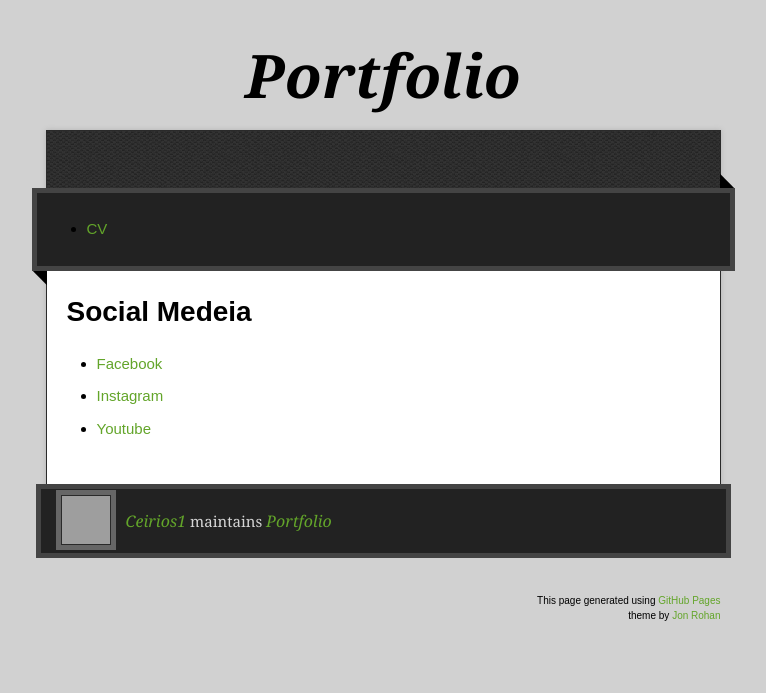
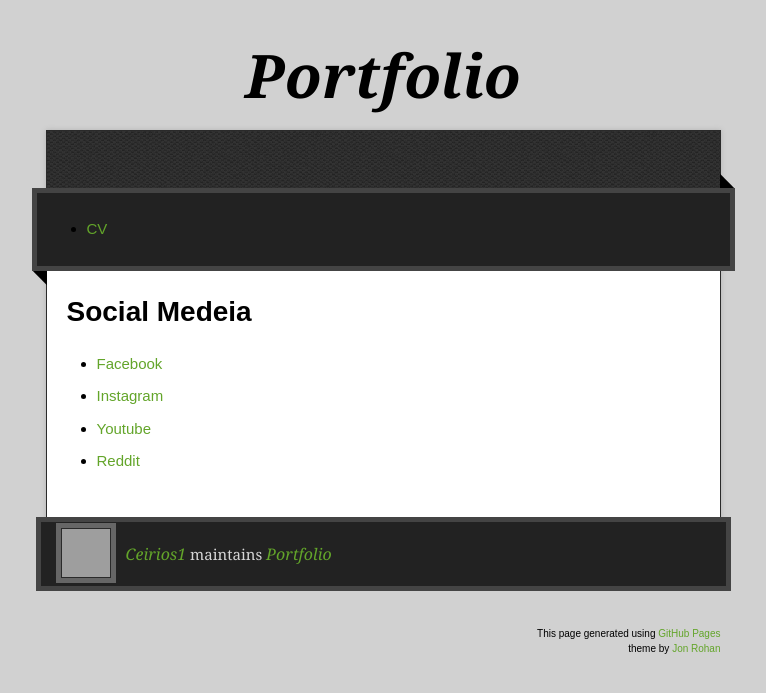
Before and after one commit to Ceirios1/Portfolio, a Jekyll site: the page built from social.md, in a window 1280 px wide. Shown: the top 693 px of the page, without its empty margins (257-1023 px from the left). Built offline with Jekyll 4.4.1, drawn with Linux system fonts in a browser that asks for light colours; our own code applies the rules of GitHub Pages for plain Markdown files; the repository's description, which GitHub fills in, is left out; grey boxes are pictures that could not be loaded.

Commit message:
Update social.md

```diff
--- a/social.md
+++ b/social.md
@@ -2,3 +2,4 @@
 - [Facebook](https://www.facebook.com/fraser.jones.14473)
 - [Instagram](https://www.instagram.com/fraser.finn/?hl=en)
 - [Youtube](https://www.youtube.com/channel/UCee1LfSndUvTEVQkHuSvHXQ?view_as=subscriber)
+- [Reddit](https://www.reddit.com/user/New_World_Games)
```
